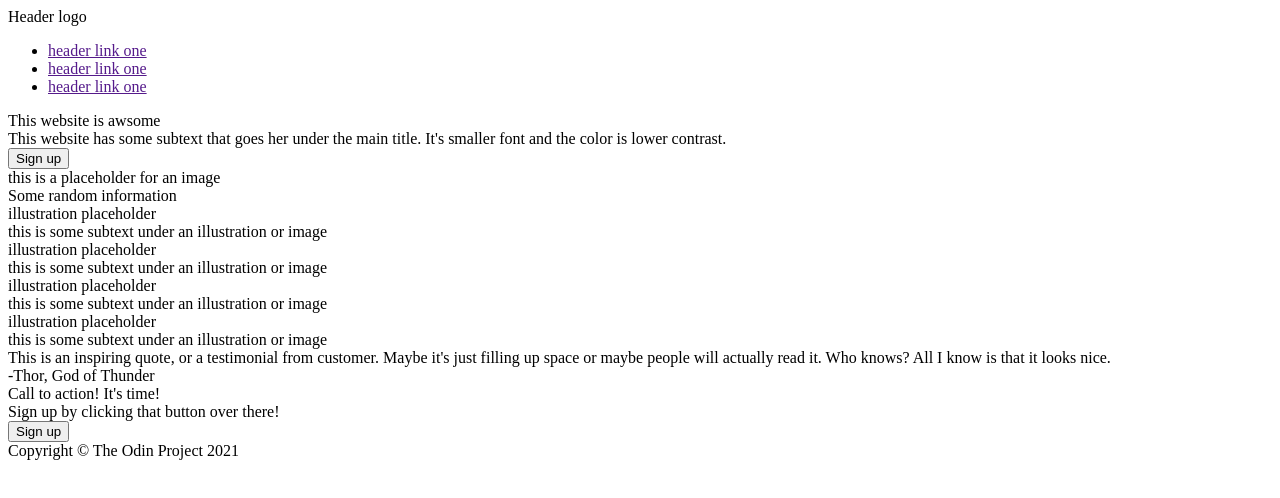
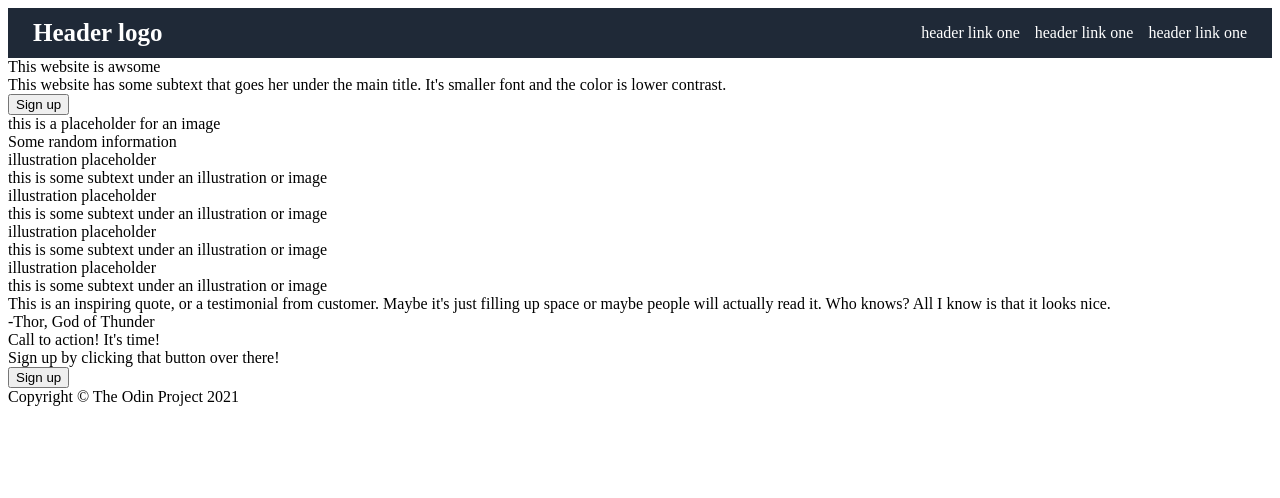
Before and after one commit to cmdax/Landing-page, a plain HTML site: page index.html in a window 1280 px wide. Drawn offline with Linux system fonts and the light colour scheme.

Commit message:
Styling header

```diff
--- a/index.html
+++ b/index.html
@@ -4,6 +4,7 @@
     <meta charset="UTF-8">
     <meta name="viewport" content="width=device-width, initial-scale=1.0">
     <title>Document</title>
+    <link rel="stylesheet" href="./style.css">
 </head>
 <body>
     <div class="header">
--- a/style.css
+++ b/style.css
@@ -0,0 +1,24 @@
+.header {
+    display: flex;
+    background-color: #1F2937;
+    color: white;
+    justify-content: space-between;
+    align-items: center;
+    padding: 0 25px;
+}
+
+.logo{
+    font-size: 25px;
+    font-weight: bold;
+}
+
+ul{
+    list-style-type: none;
+    display: flex;
+    gap: 15px;
+}
+
+a{
+    text-decoration: none;
+    color: white;
+}
```
